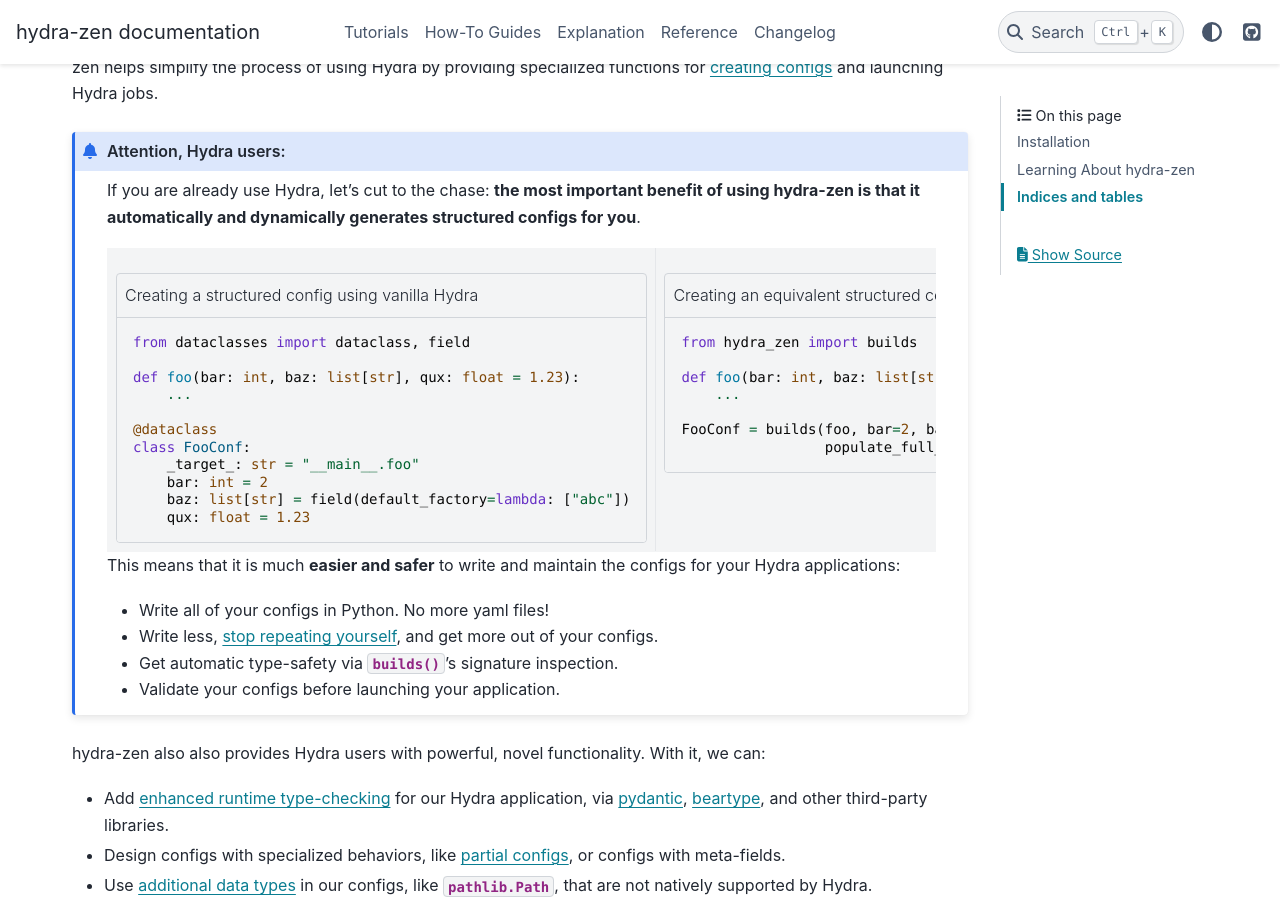
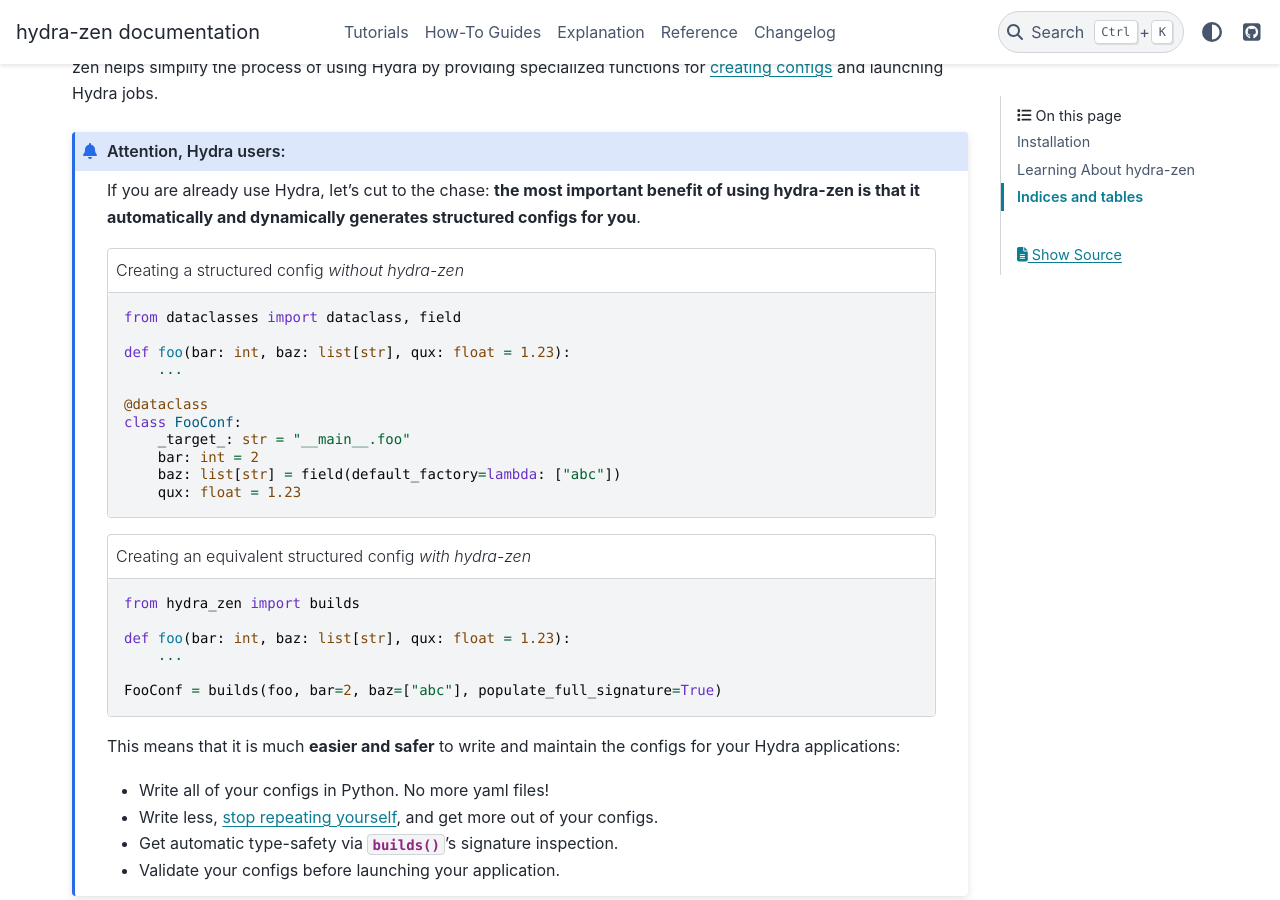
Before and after one commit to mit-ll-responsible-ai/hydra-zen, a Sphinx documentation site: the page built from docs/source/index.rst, in a window 1280 px wide and 900 px high, scrolled down 611 px. Built offline with Sphinx 7.4.7 and the PyData theme 0.15.4, drawn with Linux system fonts in a browser that asks for light colours; the version number could not be read and is left out.

Commit message:
update code blocks

```diff
--- a/docs/source/index.rst
+++ b/docs/source/index.rst
@@ -35,22 +35,31 @@
   If you are already use Hydra, let's cut to the chase: **the most important benefit of using hydra-zen is that it automatically and dynamically generates structured configs for you**.
 
 
-  +----------------------------------------------------------------+-----------------------------------------------------------------------+
-  | .. code-block:: python                                         | .. code-block:: python                                                |
-  |    :caption: Creating a structured config using vanilla Hydra  |    :caption: Creating an equivalent structured config using hydra-zen |
-  |                                                                |                                                                       |
-  |    from dataclasses import dataclass, field                    |    from hydra_zen import builds                                       |
-  |                                                                |                                                                       |
-  |    def foo(bar: int, baz: list[str], qux: float = 1.23):       |    def foo(bar: int, baz: list[str], qux: float = 1.23):              |
-  |        ...                                                     |        ...                                                            |
-  |                                                                |                                                                       |
-  |    @dataclass                                                  |    FooConf = builds(foo, bar=2, baz=["abc"],                          |
-  |    class FooConf:                                              |                     populate_full_signature=True)                     |
-  |        _target_: str = "__main__.foo"                          |                                                                       |
-  |        bar: int = 2                                            |                                                                       |
-  |        baz: list[str] = field(default_factory=lambda: ["abc"]) |                                                                       |
-  |        qux: float = 1.23                                       |                                                                       |
-  +----------------------------------------------------------------+-----------------------------------------------------------------------+
+  .. code-block:: python
+     :caption: Creating a structured config *without hydra-zen*
+
+     from dataclasses import dataclass, field
+
+     def foo(bar: int, baz: list[str], qux: float = 1.23):
+         ...
+
+     @dataclass
+     class FooConf:
+         _target_: str = "__main__.foo"
+         bar: int = 2
+         baz: list[str] = field(default_factory=lambda: ["abc"])
+         qux: float = 1.23
+
+
+  .. code-block:: python
+     :caption: Creating an equivalent structured config *with hydra-zen*
+
+     from hydra_zen import builds
+
+     def foo(bar: int, baz: list[str], qux: float = 1.23):
+         ...
+
+     FooConf = builds(foo, bar=2, baz=["abc"], populate_full_signature=True)
 
   This means that it is much **easier and safer** to write and maintain the configs for your Hydra applications:
 
```
